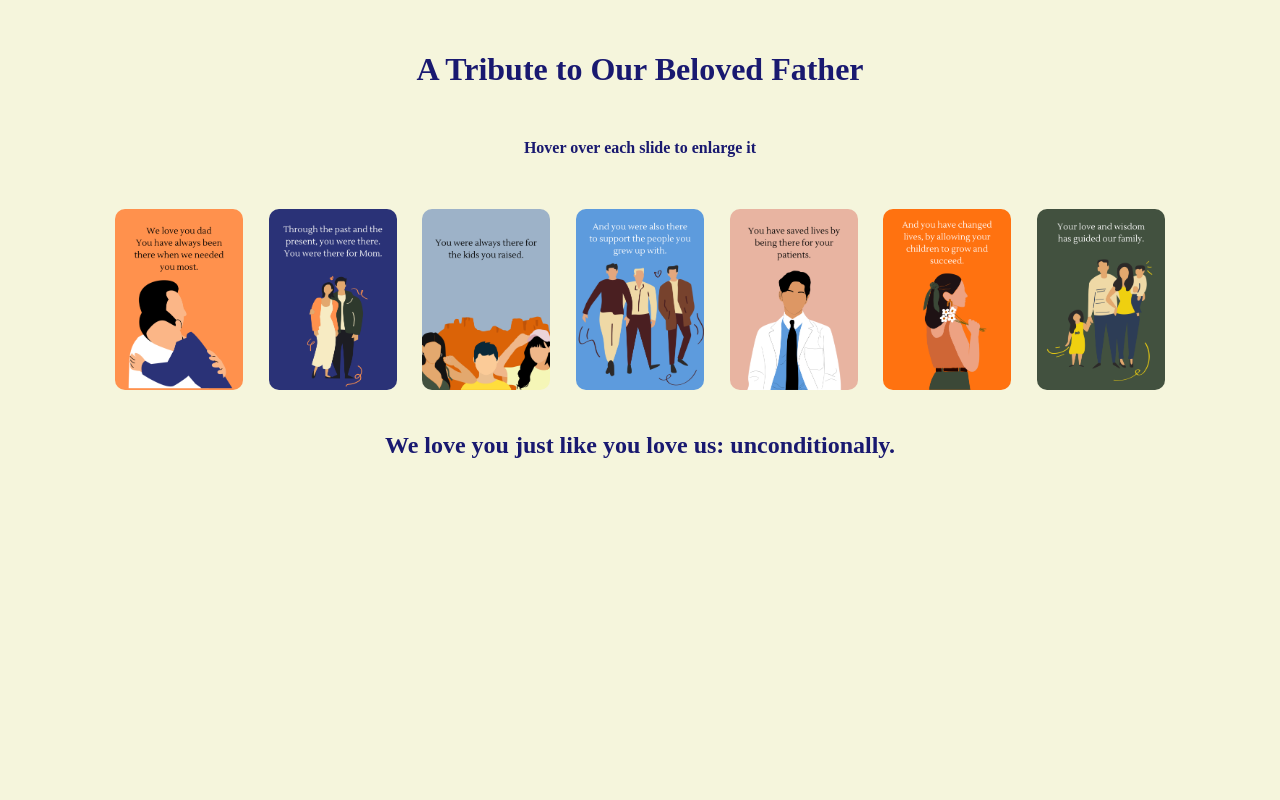
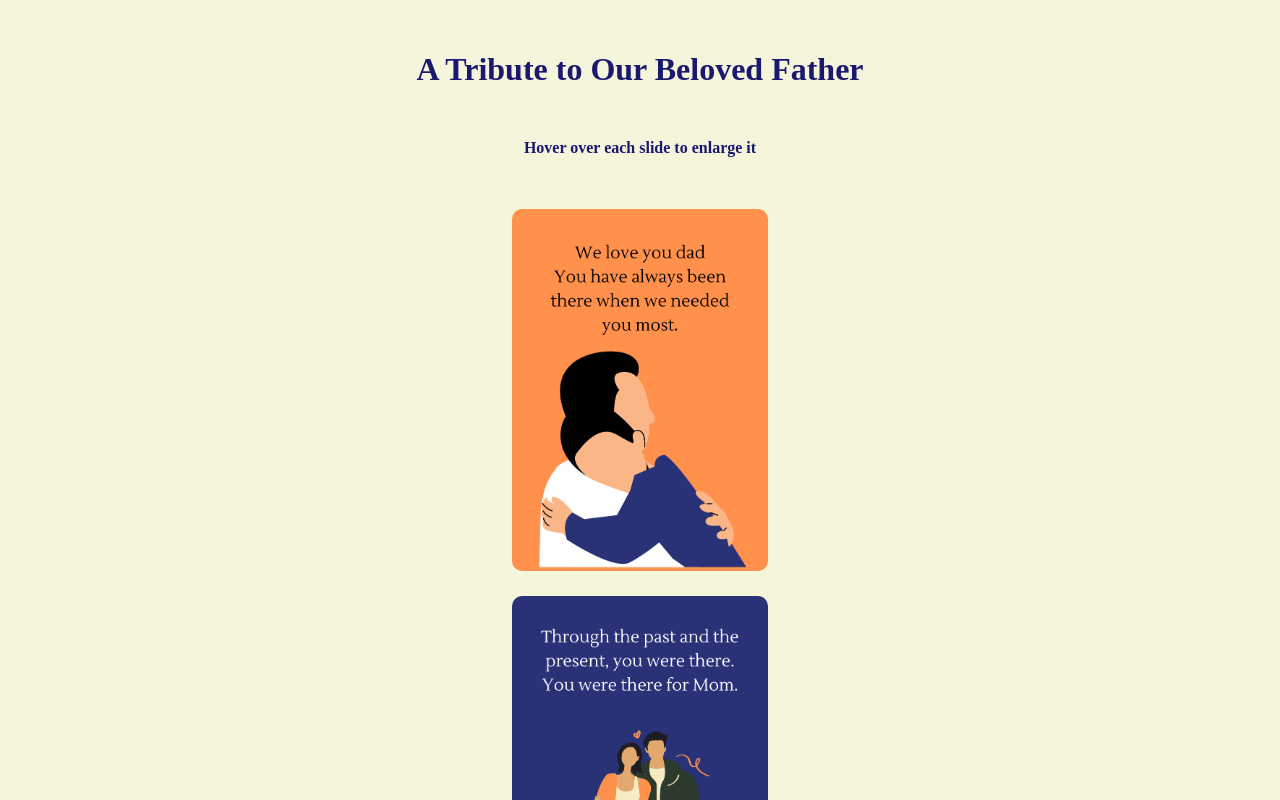
Before and after one commit to ongcm/Fathers-Day-Project, a React (Create React App) app: page / in a window 1280 px wide. Shown: the top 800 px of the page. Built offline with nearby package versions, Linux system fonts and the light colour scheme; a web font is replaced by a local one.

Commit message:
Made responsive for phone users

```diff
--- a/src/App.css
+++ b/src/App.css
@@ -136,3 +136,37 @@ h2{
         transition: 3s all ease-in-out;
     }
 }
+
+@media (pointer:none), (pointer:coarse) {
+    #div1{
+        display: flex;
+        flex-direction: column;
+        justify-content: center;
+        align-items: center;
+        margin-bottom: 2%;
+    }
+
+    #img1, #img2, #img3, #img4, #img5, #img6, #img7{
+        opacity: 100%;
+        width: 20%;
+        transition: 1s all ease-in-out;
+        border-radius: 10px;
+        margin: 1%;
+    }
+
+    #img1:hover, #img2:hover, #img3:hover, #img4:hover, #img5:hover, #img6:hover, #img7:hover{
+        opacity: 100%;
+        width: 70%;
+        transition: 1s all ease-in-out;
+    }
+
+    #div1:hover + h2{
+        opacity: 100%;
+        transition: 0.5s all ease-in-out;
+    }
+
+    h2{
+        opacity: 100%;
+        transition: 3s all ease-in-out;
+    }
+}
```
